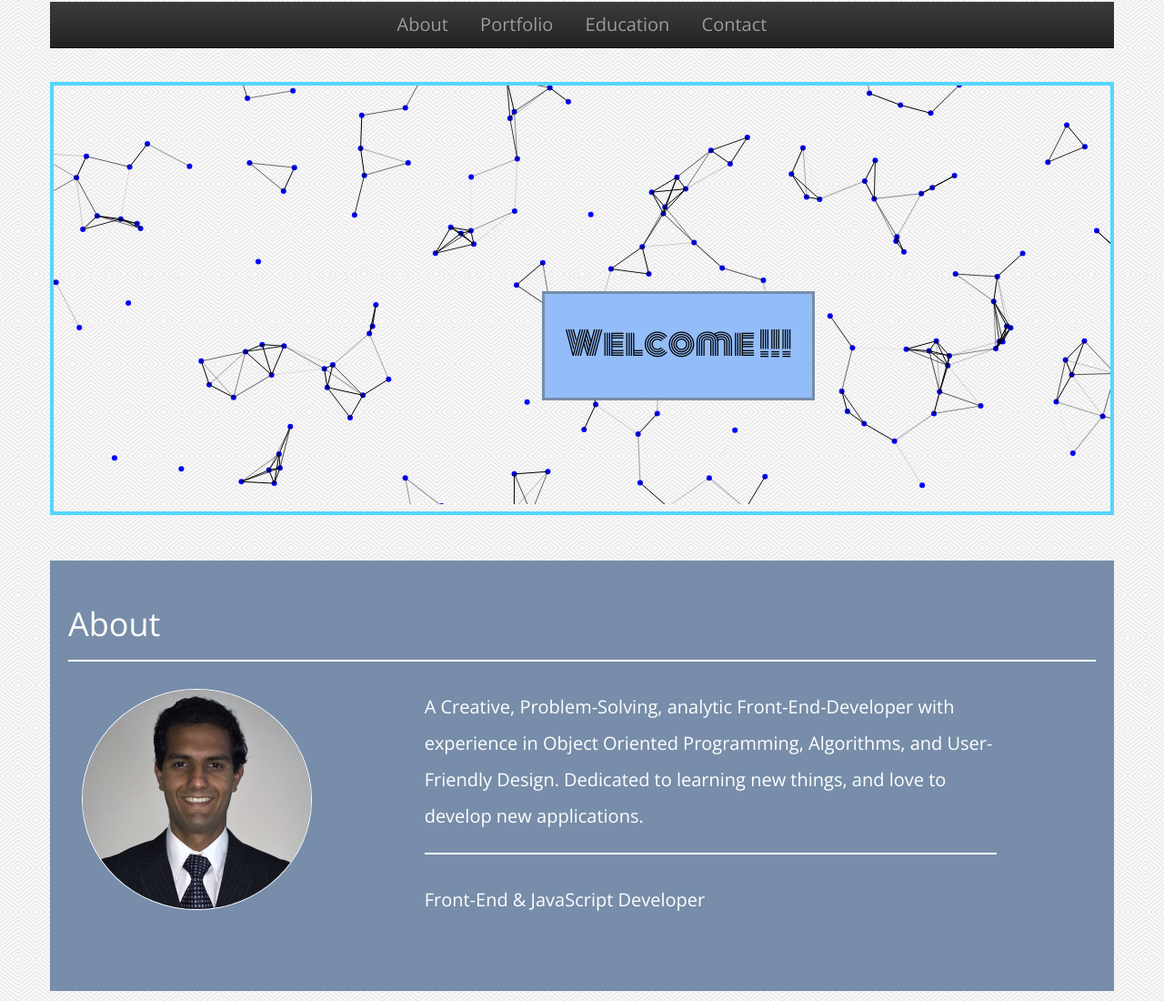
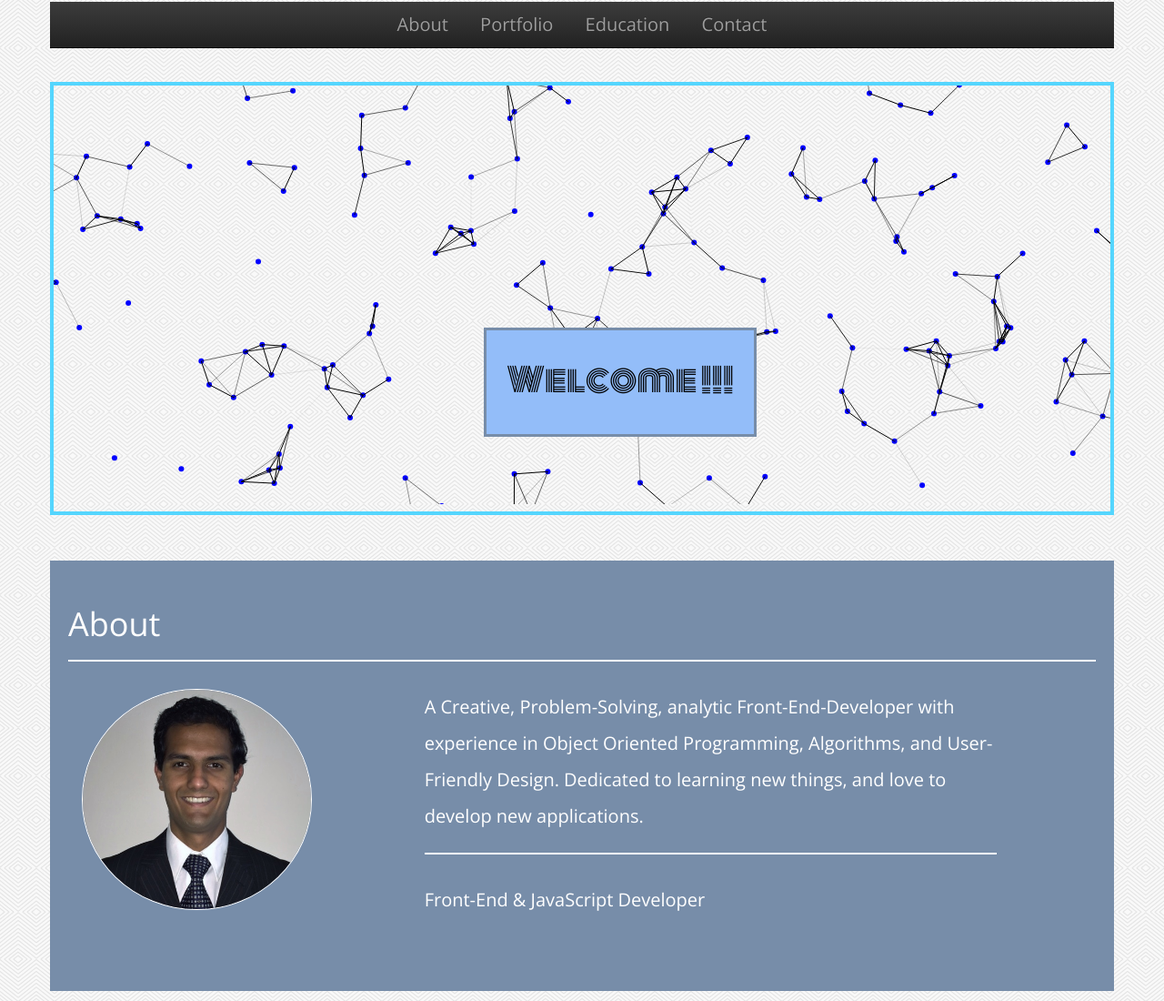
Before and after one commit to tathagata218/portfolio, a plain HTML site: page index.html in a window 1280 px wide. Shown: the top 1100 px of the page at 91% size. Drawn offline with nearby package versions, Linux system fonts and the light colour scheme.

Commit message:
this is the stuff

```diff
--- a/style.css
+++ b/style.css
@@ -58,8 +58,8 @@ border-radius: 15px;
 #welcomeDiv{
     margin: 0;
     position: absolute;
-    top: 40%;
-    right :30%;
+    top: 45%;
+    right :35%;
     height: 120px;
     width:300px ;
     font-family: 'Monoton', cursive;
```
